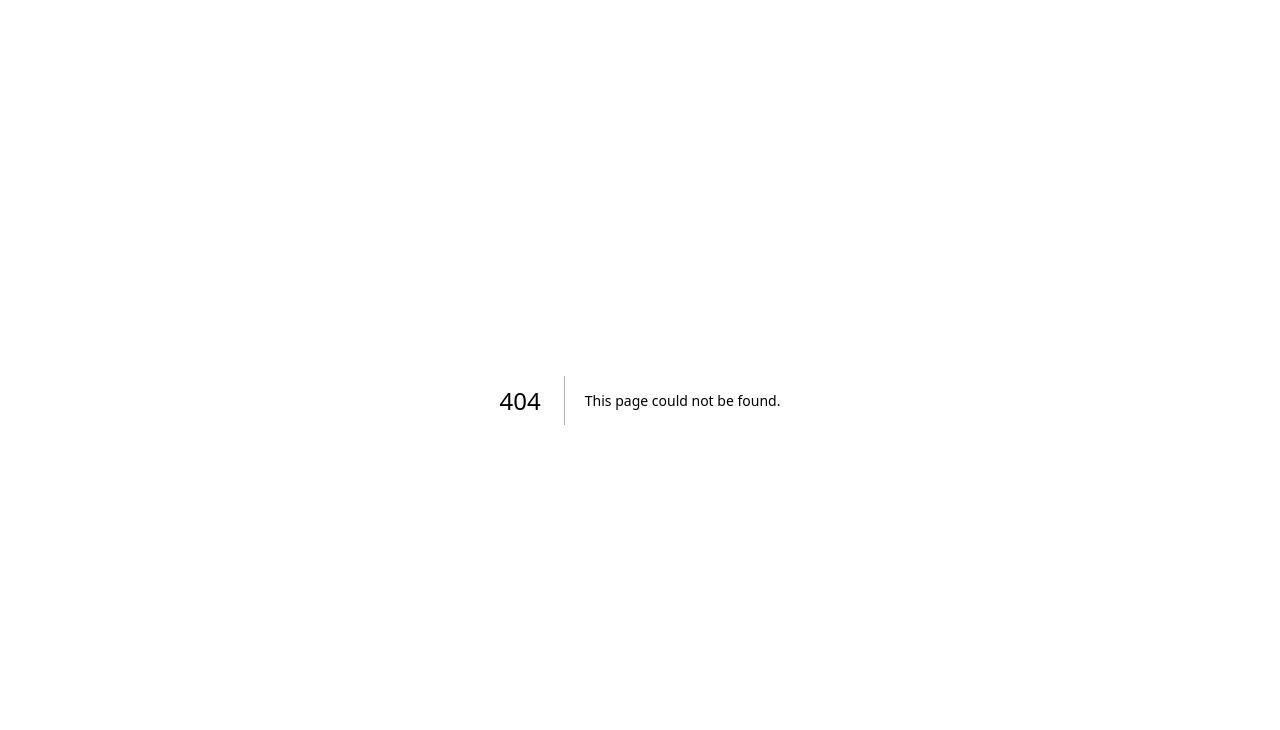
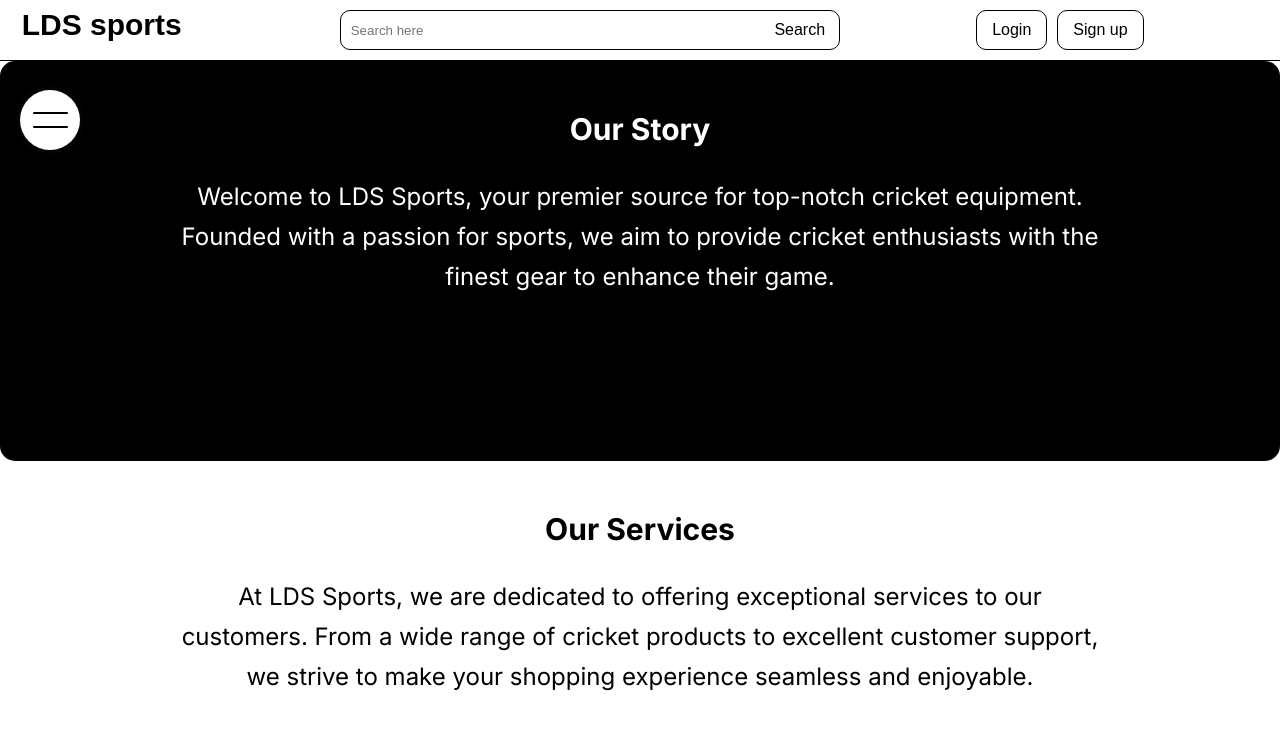
Before and after one commit to AnkushS27/lds-sports-ecommerce, a Next.js app: page /about in a window 1280 px wide. Before the commit this address had no page. Shown: the top 730 px of the page. Built offline with nearby package versions, Linux system fonts and the light colour scheme.

Commit message:
basic about page added

```diff
--- a/src/app/(auth)/login/page.tsx
+++ b/src/app/(auth)/login/page.tsx
@@ -15,7 +15,7 @@ export default function LoginSignup() {
     <div className={styles.mainWrapper}>
       <div className={styles.loginSignup}>
         <div className={styles.loginSignupContainer}>
-              <h1>Sign Up</h1>
+              <h1>Login</h1>
               <div className={styles.loginSignupFields}>
                 {/* Add signup form fields */}
                 <input type="email" placeholder="Email Address" />
--- /dev/null
+++ b/src/app/about/page.module.css
@@ -0,0 +1,117 @@
+.aboutWrapper {
+    width: 100vw;
+    height: 100vh;
+
+    background-color: white;
+    color: black;
+
+    overflow-y: auto;
+}
+
+.verticalMainContainer {
+    position: relative;
+    display: flex;
+    flex-direction: row;
+    justify-content: flex-start;
+    justify-items: center;
+    width: 100%;
+    max-width: 100%;
+    height: 100%;
+}
+
+.aboutContainer {
+    display: flex;
+    flex-direction: row;
+    justify-content: space-between;
+    justify-items: center;
+    flex-wrap: wrap;
+    width: 100%;
+    max-width: 100%;
+    height: 100%;
+}
+
+.section {
+    position: relative;
+    padding: 50px calc(18% - 50px);
+    min-height: 50vh;
+    width: 100%;
+    text-align: center;
+}
+
+.section h1,
+.section h2 {
+    font-size: 30px;
+    padding-bottom: 30px;
+}
+
+.section p {
+    min-width: 300px;
+    width: 100%;
+    line-height: 40px;
+    font-size: 24px;
+}
+
+.section:nth-child(1),
+.section:nth-child(3),
+.section:nth-child(5) {
+    background: #000;
+    color: #fff;
+    border-radius: 15px;
+}
+
+.section:nth-child(4){
+    display: flex;
+    align-items: center;
+    flex-direction: row;
+}
+
+.whyList {
+    display: flex;
+    flex-direction: column;
+    gap: 20px;
+    flex-wrap: wrap;
+    list-style: decimal;
+    text-align: left;
+    margin-left: 60px;
+    width: 100%;
+    min-width: 300px;
+}
+
+.whyListItems {
+    font-size: 20px;
+    font-weight: 600;
+    width: 100%;
+}
+
+  .ctaButtons {
+    display: flex;
+    justify-content: center;
+    gap: 30px;
+    margin: 40px 0;
+  }
+
+  .ctaButton {
+    padding: 10px 20px;
+    text-decoration: none;
+    color: #fff;
+    background-color: #000;
+    border: 2px solid #fff;
+    border-radius: 5px;
+    font-weight: 600;
+    transition: background-color 0.3s ease-in-out;
+  }
+
+  .ctaButton:hover {
+    background-color: #fff;
+    color: #000;
+  }
+
+  @media screen and (max-width: 700px) {
+    .section:nth-child(4){
+        flex-direction: column;
+    }
+
+    .whyList {
+        margin: 10px;
+    }
+  }
--- /dev/null
+++ b/src/app/about/page.tsx
@@ -0,0 +1,90 @@
+import styles from "./page.module.css";
+import Link from 'next/link';
+
+// components
+// Components
+import HorizontalNavBar from "@/Components/HorizontalNavbar/page";
+import VerticalNavBar from "@/Components/VerticalNavbar/page";
+
+import { loggedIn } from "@/app/api/user/loggedIn";
+
+export default function About() {
+  const isloggedIn = loggedIn({});
+
+  return (
+    <div className={styles.aboutWrapper}>
+      <HorizontalNavBar params={{ name: "ABC", loggedIn: isloggedIn }} />
+      <div className={styles.verticalMainContainer}>
+        <VerticalNavBar
+          params={{ name: "ABC", loggedIn: isloggedIn, homePage: true }}
+        />
+
+        <main className={styles.aboutContainer}>
+          <section className={styles.section}>
+            <h1>Our Story</h1>
+            <p>
+              Welcome to LDS Sports, your premier source for top-notch cricket
+              equipment. Founded with a passion for sports, we aim to provide
+              cricket enthusiasts with the finest gear to enhance their game.
+            </p>
+          </section>
+
+          <section className={styles.section}>
+            <h2>Our Services</h2>
+            <p>
+              At LDS Sports, we are dedicated to offering exceptional services
+              to our customers. From a wide range of cricket products to
+              excellent customer support, we strive to make your shopping
+              experience seamless and enjoyable.
+            </p>
+          </section>
+
+          <section className={styles.section}>
+            <h2>Quality Matters</h2>
+            <p>
+              We take pride in the quality of our products. Every cricket bat,
+              ball, and accessory in our inventory is carefully selected to meet
+              the highest standards. Trust LDS Sports for durable and
+              high-performance cricket equipment.
+            </p>
+          </section>
+
+          <section className={styles.section}>
+            <h2>Why Choose LDS Sports?</h2>
+            <ul className={styles.whyList}>
+              <li className={styles.whyListItems}>
+                Extensive Selection: Explore a diverse range of cricket
+                equipment tailored to your needs.
+              </li>
+              <li className={styles.whyListItems}>
+                Quality Assurance: Our products undergo rigorous quality checks
+                to ensure top-notch performance.
+              </li>
+              <li className={styles.whyListItems}>
+                Expert Advice: Need assistance? Our knowledgeable team is here
+                to help you make informed decisions.
+              </li>
+              <li className={styles.whyListItems}>
+                Customer Satisfaction: Your satisfaction is our priority, and we
+                go the extra mile to exceed your expectations.
+              </li>
+            </ul>
+          </section>
+
+          <section className={styles.section}>
+          <h2>Ready to Gear Up?</h2>
+          <p>Explore our catalog and find the perfect cricket equipment for you.</p>
+          <div className={styles.ctaButtons}>
+            <Link href="#" className={styles.ctaButton}>
+              Explore Catalog
+            </Link>
+            <Link href="#" className={styles.ctaButton}>
+              Contact Us
+            </Link>
+          </div>
+        </section>
+        </main>
+      </div>
+    </div>
+  );
+}
```
